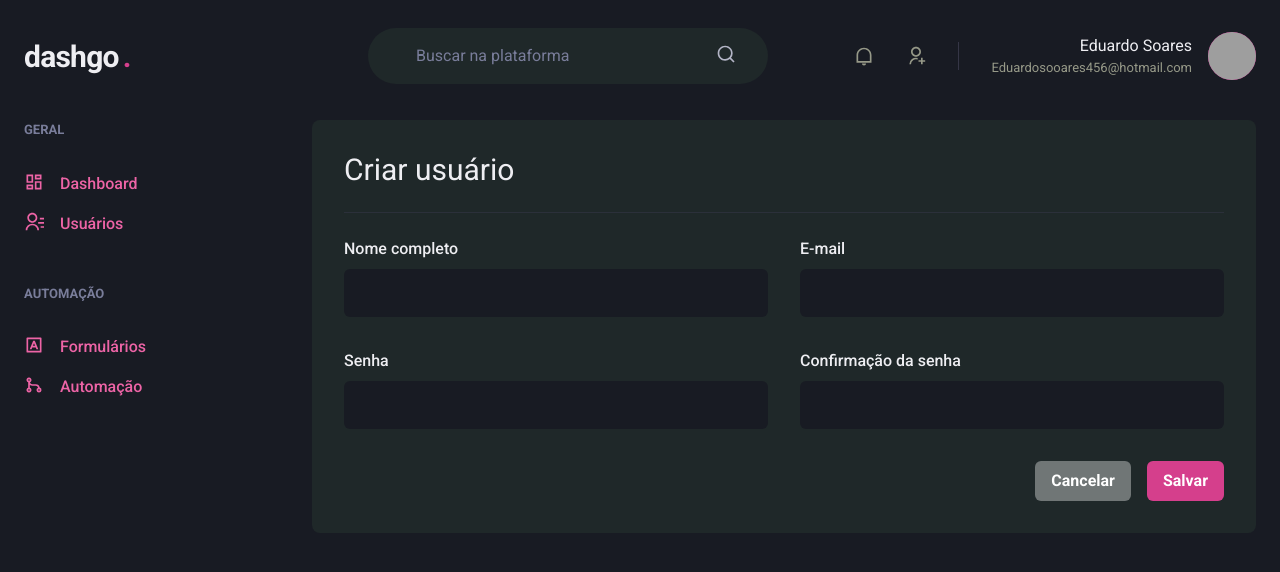
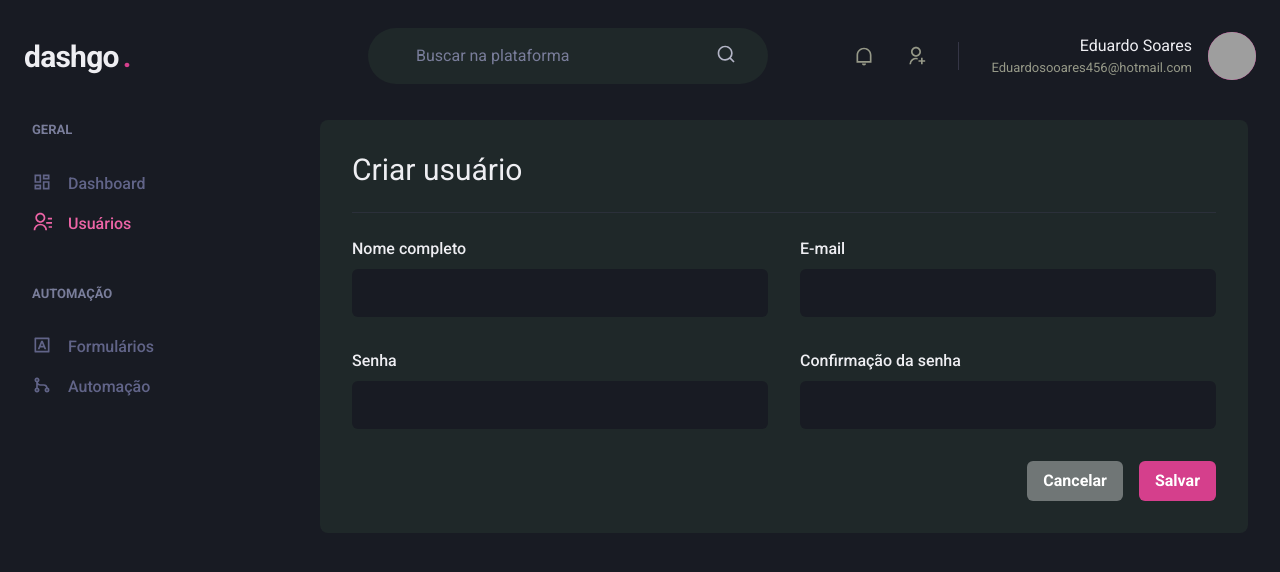
Before and after one commit to eduardo1199/dashgo, a Next.js app: page /users/create in a window 1280 px wide. Shown: the top 572 px of the page. Built offline with nearby package versions, Linux system fonts and the light colour scheme; grey boxes are pictures that could not be loaded.

Commit message:
criação de navegação

```diff
--- /dev/null
+++ b/src/components/ActiveLink.tsx
@@ -0,0 +1,30 @@
+import Link, { LinkProps } from 'next/link';
+import { useRouter } from 'next/router';
+import { cloneElement, ReactElement } from 'react';
+
+interface ActiveLinkProps extends LinkProps {
+  children: ReactElement;
+  shouldMatchExactHref?: boolean;
+}
+
+export function ActiveLink ({ children, shouldMatchExactHref=false , ...rest  }: ActiveLinkProps) {
+  const { asPath } = useRouter();
+
+  let isActive = false;
+
+  if(shouldMatchExactHref && (asPath === rest.href || asPath === rest.as)) {
+    isActive = true;
+  }
+
+  if(!shouldMatchExactHref && (asPath.startsWith(String(rest.href)) || asPath.startsWith(String(rest.as)))) {
+    isActive = true;
+  }
+
+  return (
+    <Link {...rest}>
+      {cloneElement(children, {
+        color: isActive ? 'pink.400' : 'gray.500'
+      })}
+    </Link>
+  )
+}
--- a/src/components/SideBar/NavLink.tsx
+++ b/src/components/SideBar/NavLink.tsx
@@ -1,14 +1,17 @@
-import { Icon, Link, Text, LinkProps } from "@chakra-ui/react";
 import { ElementType } from "react";
+import { Icon, Link as ChakraLink, Text, LinkProps } from "@chakra-ui/react";
+import { ActiveLink } from "../ActiveLink";
 
 interface NavLinkProps extends LinkProps {
   icon: ElementType;
   route: string;
+  href: string;
 }
 
-export function NavLink({ icon, route, ...props }: NavLinkProps) {
+export function NavLink({ icon, route, href , ...props }: NavLinkProps) {
   return(
-    <Link
+    <ActiveLink href={href} passHref>
+      <ChakraLink
         display="flex"
         color="pink.400"
         _hover={{ textDecoration: 'none' }}
@@ -16,6 +19,7 @@ export function NavLink({ icon, route, ...props }: NavLinkProps) {
       >
         <Icon as={icon} fontSize="20" />
         <Text ml="4" fontWeight="medium">{route}</Text>
-    </Link>
+      </ChakraLink>
+    </ActiveLink>
   )
 }
--- a/src/components/SideBar/SideBarNav.tsx
+++ b/src/components/SideBar/SideBarNav.tsx
@@ -12,12 +12,12 @@ export function SidebarNav () {
       <NavSection
         title="GERAL"
       >
-        <NavLink route="Dashboard" icon={RiDashboardLine} />
-        <NavLink route="Usuários" icon={RiContactsLine} />
+        <NavLink route="Dashboard" icon={RiDashboardLine} href="/dashboard" />
+        <NavLink route="Usuários" icon={RiContactsLine} href="/users" />
       </NavSection>
       <NavSection title="AUTOMAÇÃO">
-        <NavLink route="Formulários" icon={RiInputMethodLine} />
-        <NavLink route="Automação" icon={RiGitMergeLine} />
+        <NavLink route="Formulários" icon={RiInputMethodLine} href="/forms" />
+        <NavLink route="Automação" icon={RiGitMergeLine} href="/automation" />
       </NavSection>
     </Stack>
   )
--- a/src/pages/users/create.tsx
+++ b/src/pages/users/create.tsx
@@ -1,4 +1,5 @@
 import { Flex, Box, Heading, Divider, VStack, SimpleGrid, Button, HStack, useBreakpointValue } from "@chakra-ui/react";
+import Link from "next/link";
 import { Input } from "../../components/Form/Input";
 
 import { Header } from "../../components/Header";
@@ -9,27 +10,29 @@ export default function UserCreate () {
     <Box>
       <Header />
 
-      <Flex w="100%" my="6" maxWidth={1480} mx="auto" px="6">
+      <Flex w="100%" my="6" maxWidth={1480} mx="auto" px={["6","8"]}>
         <Sidebar />
 
         <Box flex="1" borderRadius={8} bg="gray.800" p="8">
           <Heading size="lg" fontWeight="normal">Criar usuário</Heading>
           <Divider borderColor="gray.700" my="6" />
           <VStack spacing="8">
-            <SimpleGrid minChildWidth="240px" w="100%" spacing="8">
+            <SimpleGrid minChildWidth="240px" w="100%" spacing={["6","8"]}>
               <Input name="nome" label="Nome completo" />
               <Input name="email" type="email" label="E-mail" />
             </SimpleGrid>
-            <SimpleGrid minChildWidth="240px" w="100%" spacing="8">
+            <SimpleGrid minChildWidth="240px" w="100%" spacing={["6","8"]}>
               <Input name="password" type="password" label="Senha" />
               <Input name="password" type="password" label="Confirmação da senha" />
             </SimpleGrid>
           </VStack>
           <Flex justify="flex-end" mt="8">
-            <HStack spacing="4">
-              <Button colorScheme="whiteAlpha">
-                Cancelar
-              </Button>
+            <HStack spacing={["2","4"]}>
+              <Link href="/users" passHref>
+                <Button colorScheme="whiteAlpha">
+                  Cancelar
+                </Button>
+              </Link>
               <Button colorScheme="pink">
                 Salvar
               </Button>
```
Also changed, not shown: src/pages/users/index.tsx (+6 -3 lines). Lines whose indentation alone changed are shown as unchanged.
